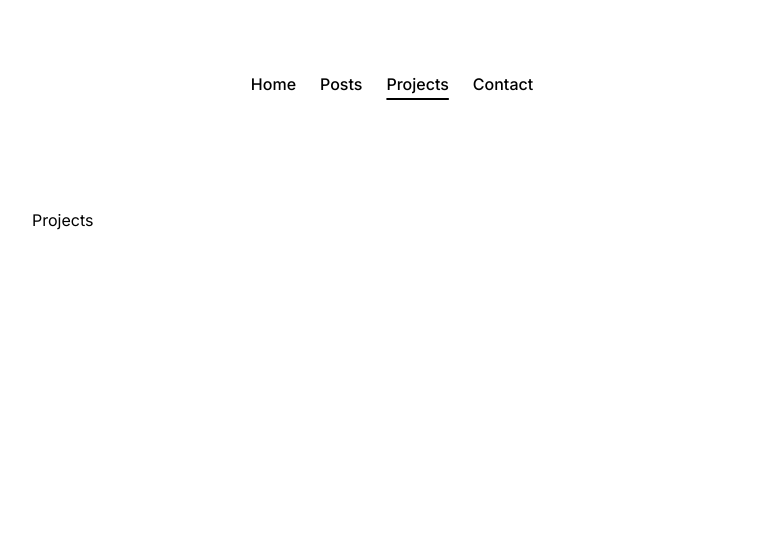
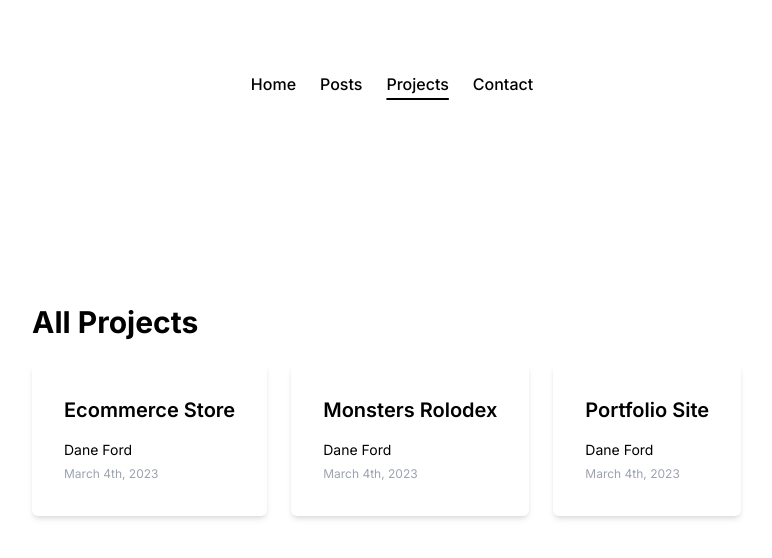
Before and after one commit to danemford/Portfolio-2.0, a Next.js app: page /projects in a window 1280 px wide. Shown: the top 558 px of the page, without its empty margins (248-1020 px from the left). Built offline with nearby package versions, Linux system fonts and the light colour scheme.

Commit message:
added links to portfolio project pages in homepage

```diff
--- a/app/page.js
+++ b/app/page.js
@@ -74,9 +74,9 @@ const Page = async () => {
           Recent Projects
         </h2>
         <ul>
-          <ProjectCard icon={<div className="flex"><BiLogoReact className="h-6 w-6 mr-1 "/><SiStyledcomponents className="h-6 w-6 mr-1 "/><BiLogoFirebase className="h-6 w-6 mr-1 "/></div>} title="Ecommerce Clothing Store" description="An eccomerce store built with React and Styled Components on the front end, and Firebase on the back end for storing clothing data and user authentication." />
-          <ProjectCard icon={<div className="flex"><TbBrandNextjs className="h-6 w-6 mr-1 "/><BiLogoReact className="h-6 w-6 mr-1"/><BiLogoTailwindCss className="h-6 w-6 mr-1"/><SiMdx className="h-6 w-6 mr-1"/></div>} title="Portfolio Site" description="This portfolio site built with NextJS, React, Tailwind, and MDX for content management." />
-          <ProjectCard icon={<div className="flex"><SiTypescript className="h-6 w-6 mr-1 "/><BiLogoReact className="h-6 w-6 mr-1"/><SiCss3 className="h-6 w-6 mr-1 "/></div>} title="Monsters Rolodex" description="A rolodex of monsters, built with Typescript, React and CSS3." />
+          <ProjectCard link="/projects/ecommerce-clothing-store" icon={<div className="flex"><BiLogoReact className="h-6 w-6 mr-1 "/><SiStyledcomponents className="h-6 w-6 mr-1 "/><BiLogoFirebase className="h-6 w-6 mr-1 "/></div>} title="Ecommerce Clothing Store" description="An eccomerce store built with React and Styled Components on the front end, and Firebase on the back end for storing clothing data and user authentication." />
+          <ProjectCard link="/projects/portfolio-site" icon={<div className="flex"><TbBrandNextjs className="h-6 w-6 mr-1 "/><BiLogoReact className="h-6 w-6 mr-1"/><BiLogoTailwindCss className="h-6 w-6 mr-1"/><SiMdx className="h-6 w-6 mr-1"/></div>} title="Portfolio Site" description="This portfolio site built with NextJS, React, Tailwind, and MDX for content management." />
+          <ProjectCard link="/projects/monsters-rolodex" icon={<div className="flex"><SiTypescript className="h-6 w-6 mr-1 "/><BiLogoReact className="h-6 w-6 mr-1"/><SiCss3 className="h-6 w-6 mr-1 "/></div>} title="Monsters Rolodex" description="A rolodex of monsters, built with Typescript, React and CSS3." />
         </ul>
       </section>
       <section>
--- /dev/null
+++ b/app/projects/[slug]/page.jsx
@@ -0,0 +1,25 @@
+import { getProjectsBySlug } from 'mdx/index'
+
+const getPageContent = async slug => {
+  const { meta, content } = await getProjectsBySlug(slug)
+  return { meta, content }
+}
+
+export async function generateMetadata({ params }) {
+  const { meta } = await getPageContent(params.slug)
+  return { title: meta.title }
+}
+
+const Page = async ({ params }) => {
+  const { content } = await getPageContent(params.slug)
+
+  return (
+    <main className="mx-auto mt-52 mb-24 max-w-3xl px-6 w-full grow">
+        <section>
+            <div className='container py-4 prose'>{content}</div>
+        </section>
+    </main>
+  )
+}
+
+export default Page
--- a/app/projects/page.js
+++ b/app/projects/page.js
@@ -1,7 +1,33 @@
-export default function Projects() {
+import Link from "next/link"
+import { getAllProjectsMeta } from "../../mdx/index"
+
+const Page = async () => {
+  const projects = await getAllProjectsMeta()
+
     return (
-        <main className="mx-auto mt-52 mb-24 max-w-3xl px-6 w-full grow">
-          <div>Projects</div>
-        </main>
+      <main className="mx-auto mt-52 mb-24 max-w-3xl px-6 w-full grow">
+        <section className='py-24'>
+          <div className='container'>
+            <h1 className='text-3xl font-bold'>All Projects</h1>
+            <div className='flex gap-6 mt-6'>
+              {projects?.map(project => (
+                <Link
+                  href={`projects/${project.slug}`}
+                  key={project?.title}
+                  className='p-8 rounded-md shadow-md'
+                >
+                  <h3 className='text-xl font-semibold'>{project.title}</h3>
+                  <p className='mt-4 text-sm'>{project.author}</p>
+                  <time className='text-[12px] text-gray-400'>
+                    {project.publishDate}
+                  </time>
+                </Link>
+              ))}
+            </div>
+          </div>
+        </section>
+      </main>
     )
   }
+
+  export default Page
--- a/components/ProjectCard/ProjectCard.jsx
+++ b/components/ProjectCard/ProjectCard.jsx
@@ -1,10 +1,15 @@
+import Link from "next/link"
 
-export default function ProjectCard({icon, title, description}) {
+export default function ProjectCard({link, icon, title, description}) {
   return (
-    <div className="flex min-h-[225px] flex-col items-start gap-4 rounded-lg p-6 shadow-lg transition-shadow duration-150 ease-in hover:shadow-gray-400 mb-6">
+    <section>
+      <Link href={link}>
+        <div className="flex min-h-[225px] flex-col items-start gap-4 rounded-lg p-6 shadow-lg transition-shadow duration-150 ease-in hover:shadow-gray-400 mb-6">
         {icon}
         <h3 className=" font-semibold">{title}</h3>
         <p className=" text-sm font-light">{description}</p>
-    </div>
+        </div>
+      </Link>
+    </section>
   )
 }
--- a/projects/first-project.mdx
+++ b/projects/ecommerce-clothing-store.mdx
@@ -1,17 +1,9 @@
 ---
-title: 'First Project'
+title: 'Ecommerce Store'
 author: 'Dane Ford'
 publishDate: 'March 4th, 2023'
 description: 'This is my first blog post'
-techstack: <BiLogoTailwindCss />
 ---
-
-import { BiLogoTailwindCss } from 'react-icons/bi'
-
-export const FeaturedComponent = () => {
-  return <div><BiLogoTailwindCss /></div>;
-};
-
 
 # This is our first post
 
--- /dev/null
+++ b/projects/monsters-rolodex.mdx
@@ -0,0 +1,18 @@
+---
+title: 'Monsters Rolodex'
+author: 'Dane Ford'
+publishDate: 'March 4th, 2023'
+description: 'This is the MOnsters Rolodex'
+---
+
+# This is our first post
+
+Here is a regular paragraph
+
+here is a list:
+
+- Item one
+- Item two
+- Item three
+
+## This is an h2 element
--- /dev/null
+++ b/projects/portfolio-site.mdx
@@ -0,0 +1,18 @@
+---
+title: 'Portfolio Site'
+author: 'Dane Ford'
+publishDate: 'March 4th, 2023'
+description: 'This is my porftolio site'
+---
+
+# This is our first post
+
+Here is a regular paragraph
+
+here is a list:
+
+- Item one
+- Item two
+- Item three
+
+## This is an h2 element
```
